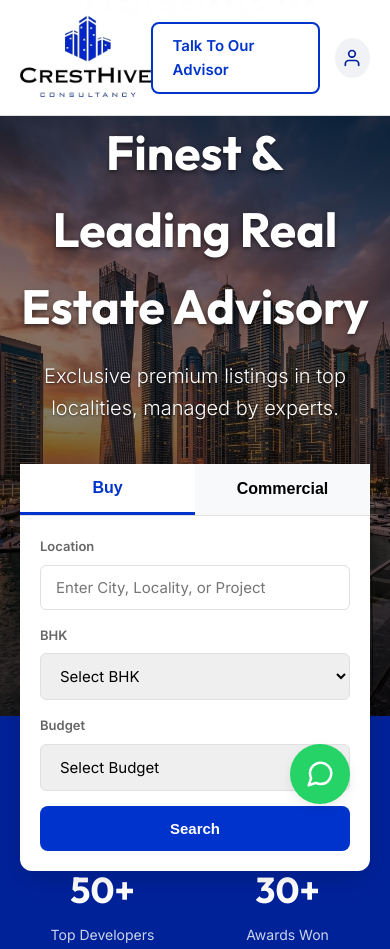
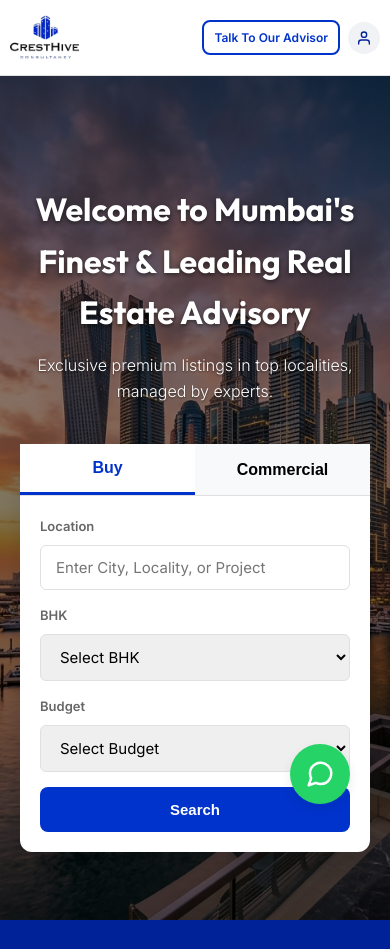
Before and after one commit to kamdarh143-blip/CrestHive-Consultancy, a website with bundled scripts: page index.html in a window 390 px wide. Shown: the top 949 px of the page. Built offline with nearby package versions, Linux system fonts and the light colour scheme; files whose address does not match are found by name.

Commit message:
style updates

```diff
--- a/css/style.css
+++ b/css/style.css
@@ -176,7 +176,7 @@ a {
 /* Hero Section */
 .hero {
     position: relative;
-    height: 600px;
+    height: auto;
     display: flex;
     align-items: center;
     justify-content: center;
@@ -763,3 +763,39 @@ a {
     width: 100%;
     padding: 12px;
 }
+
+@media (max-width: 576px) {
+    .logo img {
+        height: 45px !important;
+    }
+    .nav-actions {
+        gap: 8px !important;
+    }
+    .nav-actions .btn {
+        padding: 6px 10px;
+        font-size: 12px;
+        white-space: nowrap;
+    }
+    .nav-actions a[title="My Profile"] {
+        width: 32px !important;
+        height: 32px !important;
+    }
+    .nav-actions a[title="My Profile"] svg {
+        width: 16px;
+        height: 16px;
+    }
+    .nav-container {
+        padding: 0 10px;
+    }
+    .hero {
+        height: auto;
+        min-height: 100vh;
+        padding: 80px 0 40px 0;
+    }
+    .hero-title {
+        font-size: 32px;
+    }
+    .hero-subtitle {
+        font-size: 16px;
+    }
+}
```
